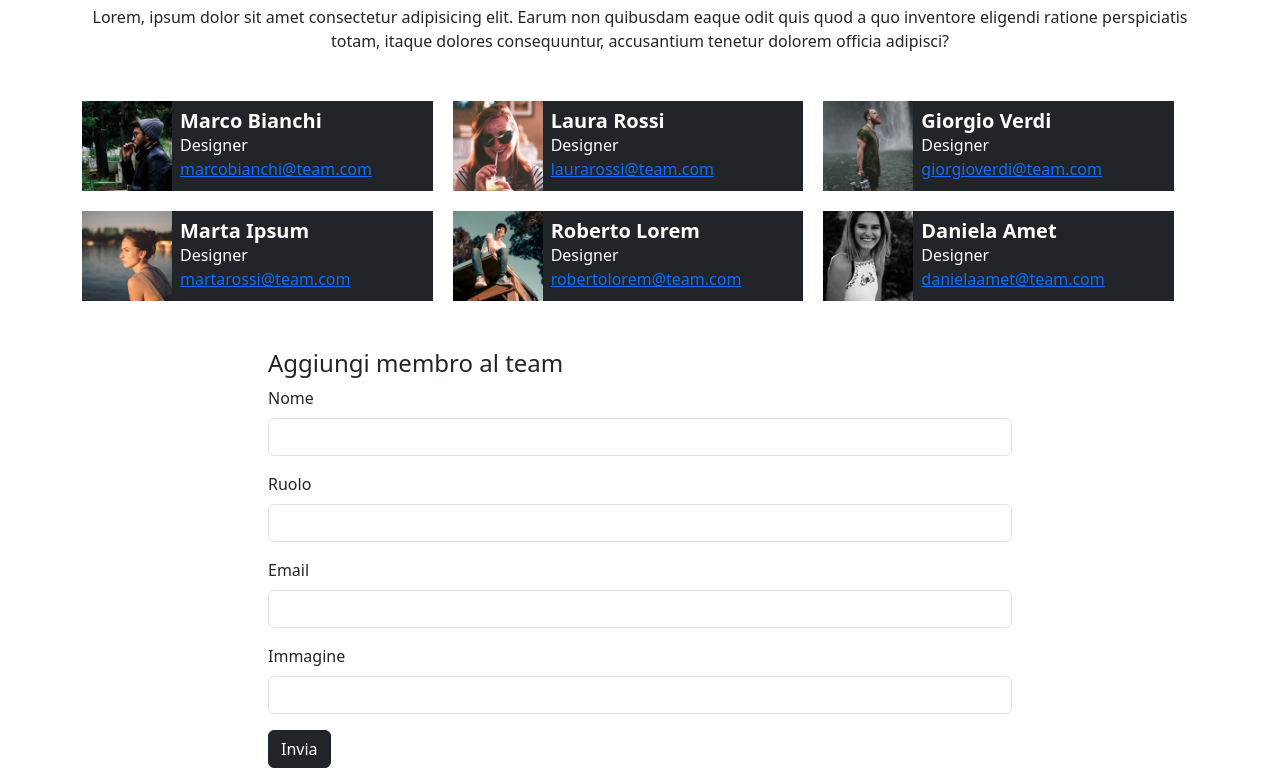
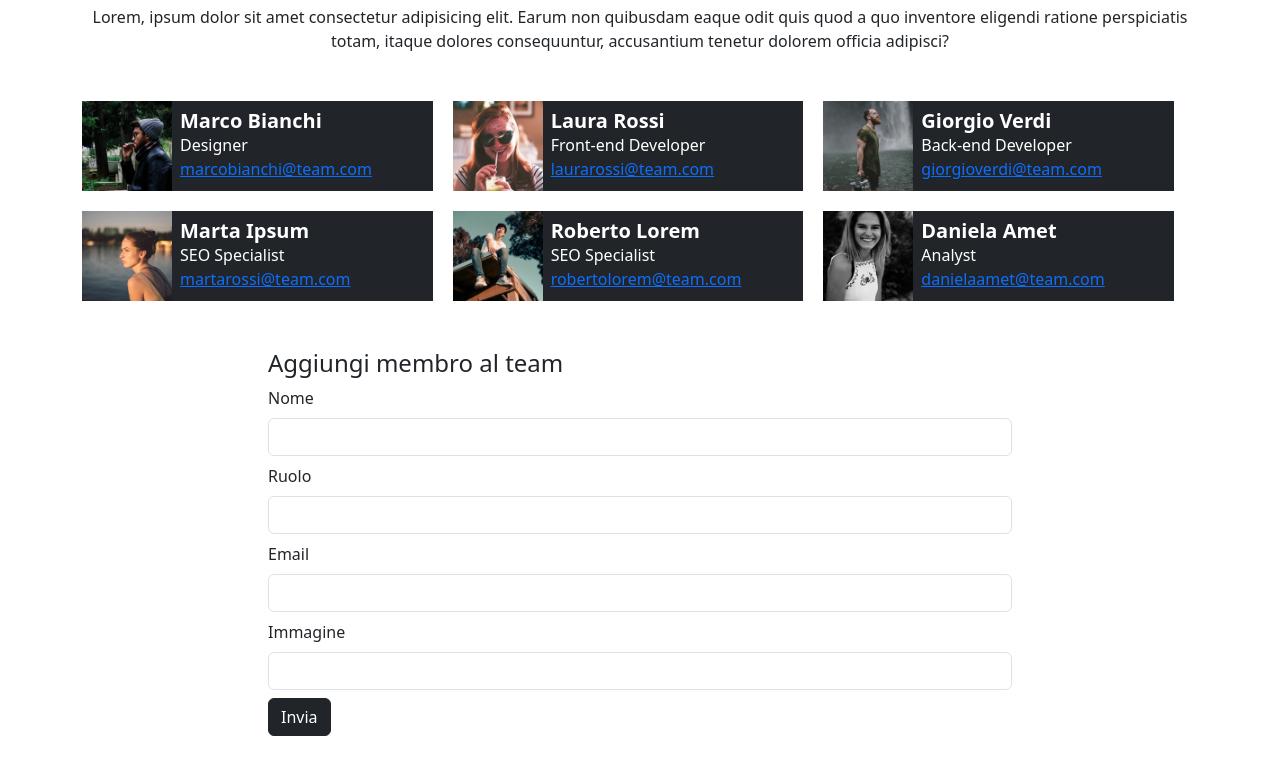
Before and after one commit to fabiodagostino27/js-our-team, a plain HTML site: page index.html in a window 1280 px wide. Shown: the part 147-931 px from the top of the page. After the commit the page ends 899 px from the top, so only its background shows below. Drawn offline with nearby package versions, Linux system fonts and the light colour scheme.

Commit message:
Fixed role

```diff
--- a/index.html
+++ b/index.html
@@ -34,13 +34,13 @@
             <div class="col-8">
                 <h4>Aggiungi membro al team</h4>
                 <label for="name" class="form-label">Nome</label>
-                <input id="name" type="text" name="name" class="form-control mb-3" required>
+                <input id="name" type="text" name="name" class="form-control mb-2" required>
                 <label for="role" class="form-label">Ruolo</label>
-                <input id="role" type="text" name="role" class="form-control mb-3" required>
+                <input id="role" type="text" name="role" class="form-control mb-2" required>
                 <label for="email" class="form-label">Email</label>
-                <input id="email" type="email" name="email" class="form-control mb-3" required>
+                <input id="email" type="email" name="email" class="form-control mb-2" required>
                 <label for="image" class="form-label">Immagine</label>
-                <input id="image" type="text" name="image" class="form-control mb-3" required>
+                <input id="image" type="text" name="image" class="form-control mb-2" required>
                 <button class="btn btn-dark">Invia</button>
             </div>
         </form>
--- a/script.js
+++ b/script.js
@@ -49,7 +49,7 @@ function addTeamMember() {
           </figure>
           <div class="py-2 ps-2">
               <h5 class="m-0 fw-bold">${teamMembers[i].name}</h5>
-              <div>Designer</div>
+              <div>${teamMembers[i].role}</div>
               <a href="/">${teamMembers[i].email}</a>
           </div>
         </div>
```
